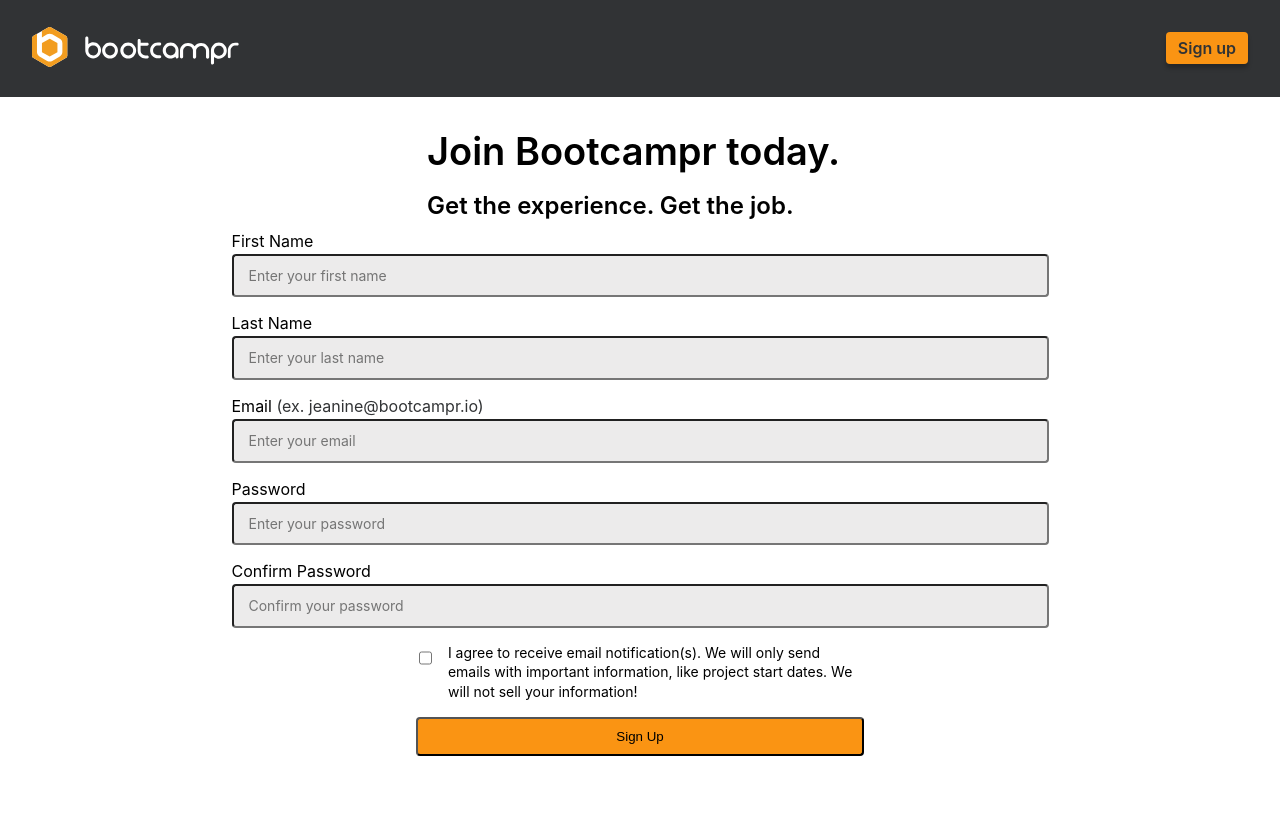
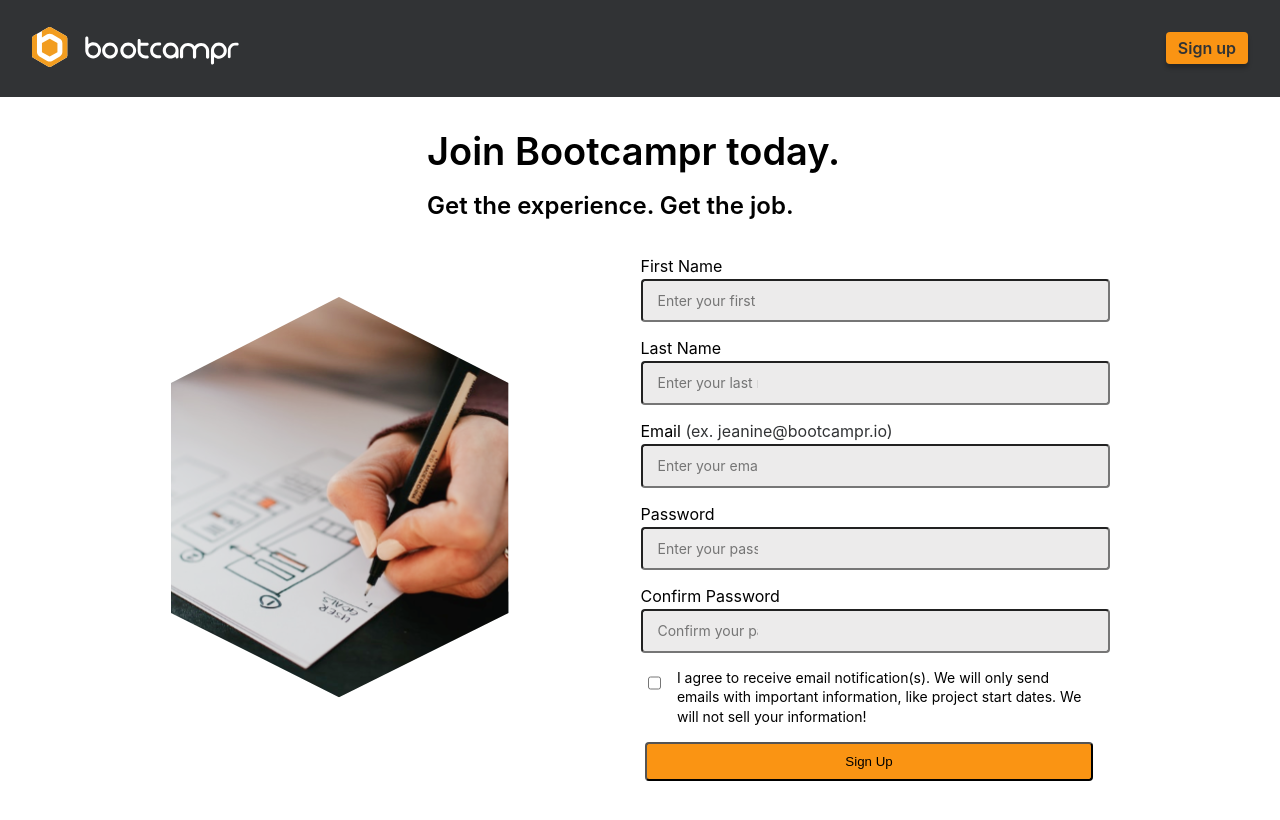
Before and after one commit to yeezick/bootcampr-assessment, a React (Create React App) app in the folder frontend/: page /sign-up in a window 1280 px wide. Shown: the top 820 px of the page. Built offline with nearby package versions, Linux system fonts and the light colour scheme.

Commit message:
image is now displayed and in position. Also form is fixed and also in position

```diff
--- a/frontend/src/screens/Signup/Signup.scss
+++ b/frontend/src/screens/Signup/Signup.scss
@@ -64,6 +64,8 @@ svg-image {
     display: flex;
     flex-direction: column;
     justify-content: center;
+    margin-right: 7.5rem;
+    margin-bottom: 7.5rem;
 }
 
 .signup-div-form {
@@ -71,7 +73,6 @@ svg-image {
     display: flex;
     flex-direction: row;
     justify-content: center;
-    margin-top: -175px;
 }
 
 .signup-form-container {
@@ -87,8 +88,6 @@ svg-image {
     flex-direction: column;
     align-items: center;
     gap: 15px;
-
-
 }
 }
 
@@ -114,6 +113,7 @@ svg-image {
     font-style: normal;
     font-weight: 400;
     line-height: 22.4px; /* 140% */
+    margin-left: 12px;
 }
 
 
@@ -129,9 +129,11 @@ font-size: 14px;
 font-style: normal;
 font-weight: 400;
 line-height: 19.6px; /* 140% */
+margin-left: 12px;
+
 
 display: flex;
-width: 448px;
+width: 100px;
 padding: 10px 350px 10px 15px;
 align-items: center;
 
@@ -180,7 +182,7 @@ line-height: 19.6px; /* 140% */
 }
 
 .form-button {
-    display: flex;
+display: flex;
 width: 448px;
 padding: 10px 16px;
 justify-content: center;
@@ -189,4 +191,13 @@ gap: 8px;
 
 border-radius: 4px;
 background: var(--apricot-fa-9413, #FA9413);
+
+margin-bottom: 5rem;
 }
+
+.signup-img-form-div {
+    display: flex;
+    flex-direction: row;
+    justify-content: center;
+    align-items: center;
+}
--- a/frontend/src/screens/Signup/Signup.tsx
+++ b/frontend/src/screens/Signup/Signup.tsx
@@ -20,14 +20,15 @@ export const Signup = () => {
                 Get the experience. Get the job.
             </h4>
         </section>
+        <section className='signup-img-form-div'>
         <div className='signup-image-container'>
-            <svg className='svg-image'>
-                <use href={SignupImage} />
-            </svg>
+            <img src={SignupImage} alt='Signup' className='svg-image' />
         </div>
         <div className='signup-div-form'>
         <SignupForm />
         </div>
+        </section>
+
     </div>
  )
 }
```
